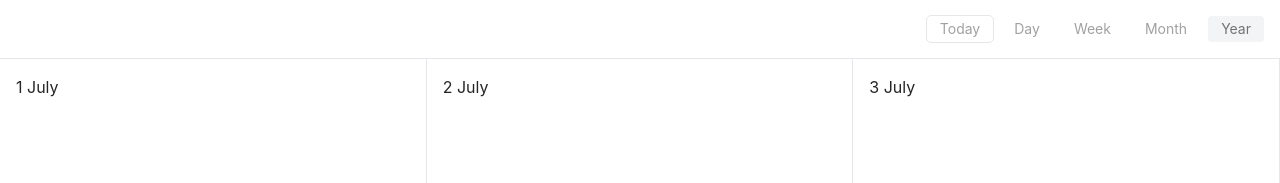
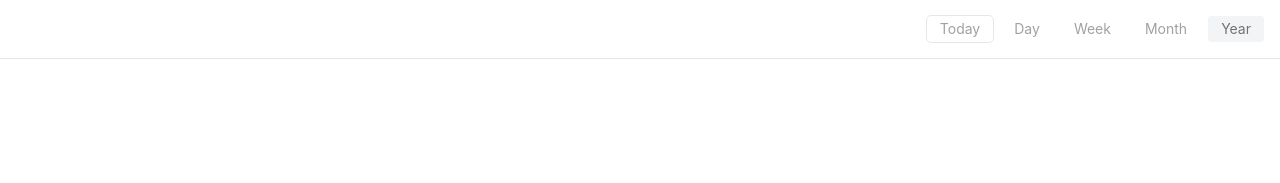
Before and after one commit to kahseng-dev/planner, a React (Vite) app in the folder web/: page /board in a window 1280 px wide. Both pictures are taken after typing "Sample", "Sample" into the empty fields and a click on the button "Login". Shown: the top 183 px of the page. Built offline with nearby package versions, Linux system fonts and the light colour scheme.

Commit message:
feat: add board layout swap based timeline choice

```diff
--- /dev/null
+++ b/web/src/components/board/month-board-layout.tsx
@@ -0,0 +1,32 @@
+import { DateTime, Interval } from "luxon"
+
+import { useHorizontalScroll } from "../../utils/useHorizontalScroll"
+
+import type { Goal } from "../../types/Goal"
+
+interface MonthBoardLayoutProps {
+    goals:Goal[]
+}
+
+const MonthBoardLayout = ({ goals }:MonthBoardLayoutProps) => {
+
+    const today = DateTime.local()
+
+    const firstDayOfActiveMonth = today.startOf("month")
+
+    const daysOfMonth = Interval.fromDateTimes(
+        firstDayOfActiveMonth.startOf("month"),
+        firstDayOfActiveMonth.endOf("month")
+    ).splitBy({ day: 1 }).map(day => day.start)
+
+    const horizontalScrollRef = useHorizontalScroll()
+
+    return (
+        <div
+            ref={horizontalScrollRef}
+            className="flex flex-row h-full overflow-x-scroll">
+        </div>
+    )
+}
+
+export default MonthBoardLayout
--- /dev/null
+++ b/web/src/components/board/week-board-layout.tsx
@@ -0,0 +1,32 @@
+import { DateTime, Interval } from "luxon"
+
+import { useHorizontalScroll } from "../../utils/useHorizontalScroll"
+
+import type { Goal } from "../../types/Goal"
+
+interface WeekBoardLayoutProps {
+    goals:Goal[]
+}
+
+const WeekBoardLayout = ({ goals }:WeekBoardLayoutProps) => {
+
+    const today = DateTime.local()
+
+    const firstDayOfActiveMonth = today.startOf("month")
+
+    const daysOfMonth = Interval.fromDateTimes(
+        firstDayOfActiveMonth.startOf("month"),
+        firstDayOfActiveMonth.endOf("month")
+    ).splitBy({ day: 1 }).map(day => day.start)
+
+    const horizontalScrollRef = useHorizontalScroll()
+
+    return (
+        <div
+            ref={horizontalScrollRef}
+            className="flex flex-row h-full overflow-x-scroll">
+        </div>
+    )
+}
+
+export default WeekBoardLayout
--- /dev/null
+++ b/web/src/components/board/year-board-layout.tsx
@@ -0,0 +1,32 @@
+import { DateTime, Interval } from "luxon"
+
+import { useHorizontalScroll } from "../../utils/useHorizontalScroll"
+
+import type { Goal } from "../../types/Goal"
+
+interface YearBoardLayoutProps {
+    goals:Goal[]
+}
+
+const YearBoardLayout = ({ goals }:YearBoardLayoutProps) => {
+
+    const today = DateTime.local()
+
+    const firstDayOfActiveMonth = today.startOf("month")
+
+    const daysOfMonth = Interval.fromDateTimes(
+        firstDayOfActiveMonth.startOf("month"),
+        firstDayOfActiveMonth.endOf("month")
+    ).splitBy({ day: 1 }).map(day => day.start)
+
+    const horizontalScrollRef = useHorizontalScroll()
+
+    return (
+        <div
+            ref={horizontalScrollRef}
+            className="flex flex-row h-full overflow-x-scroll">
+        </div>
+    )
+}
+
+export default YearBoardLayout
--- a/web/src/pages/Board.tsx
+++ b/web/src/pages/Board.tsx
@@ -1,6 +1,10 @@
 import { useEffect, useState } from "react"
 
 import DayBoardLayout from "../components/board/day-board-layout"
+import WeekBoardLayout from "../components/board/week-board-layout"
+import MonthBoardLayout from "../components/board/month-board-layout"
+import YearBoardLayout from "../components/board/year-board-layout"
+
 import Button from "../components/button"
 import { data } from "../tests/data"
 
@@ -15,6 +19,19 @@ const Board = () => {
 
     const handleChangeTimeline = (option:string) => {
         setTimelineOption(option)
+    }
+
+    const loadBoardLayout = () => {
+        switch(timelineOption) {
+            case "Day":
+                return <DayBoardLayout goals={goals} />
+            case "Week":
+                return <WeekBoardLayout goals={goals} />
+            case "Month":
+                return <MonthBoardLayout goals={goals} />
+            case "Year":
+                return <YearBoardLayout goals={goals} />
+        }
     }
 
     useEffect(() => {
@@ -34,7 +51,7 @@ const Board = () => {
                     </Button>
                 )}
             </div>
-            <DayBoardLayout goals={goals} />
+            {loadBoardLayout()}
         </div>
     </>
 }
```
